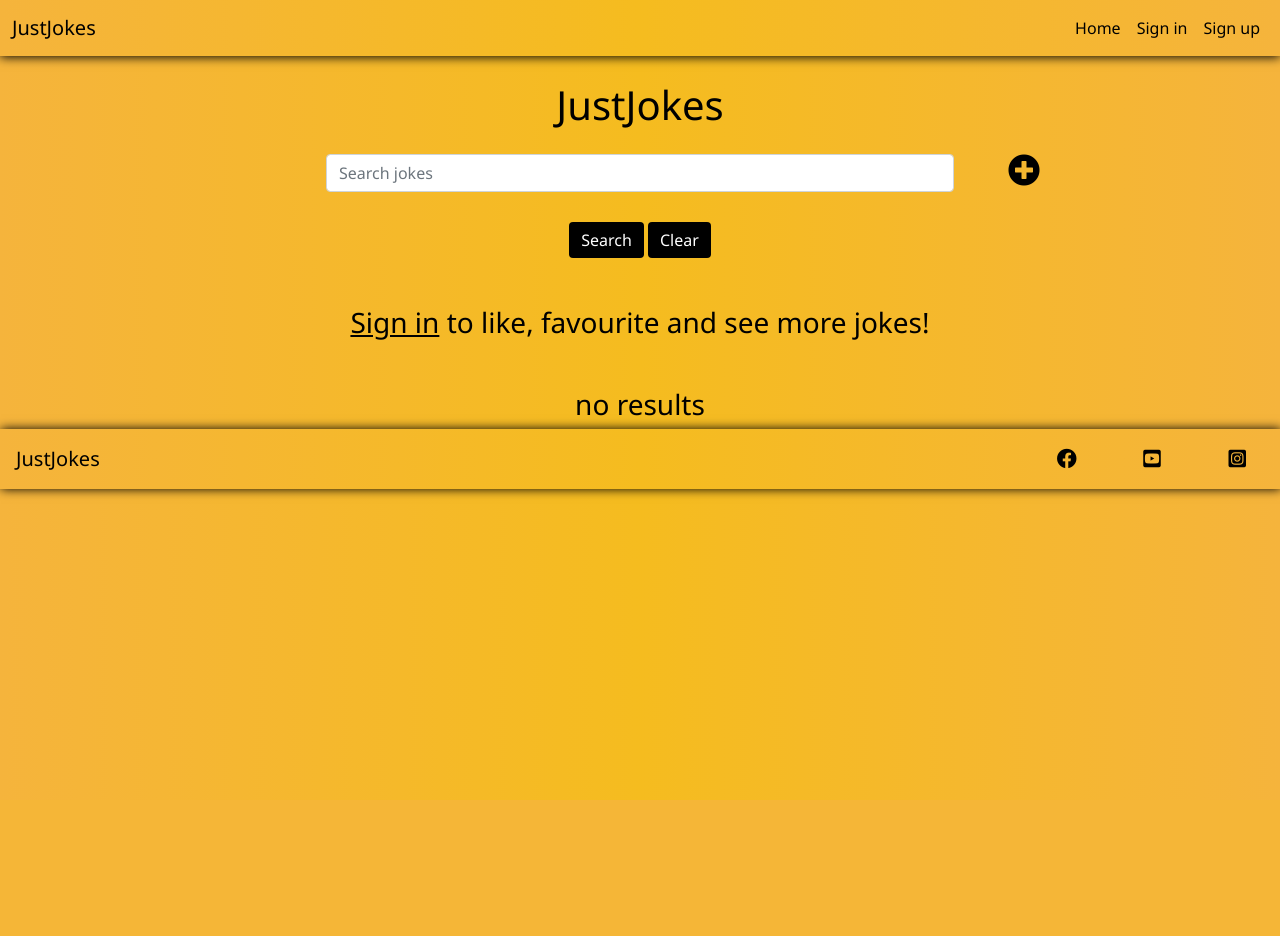
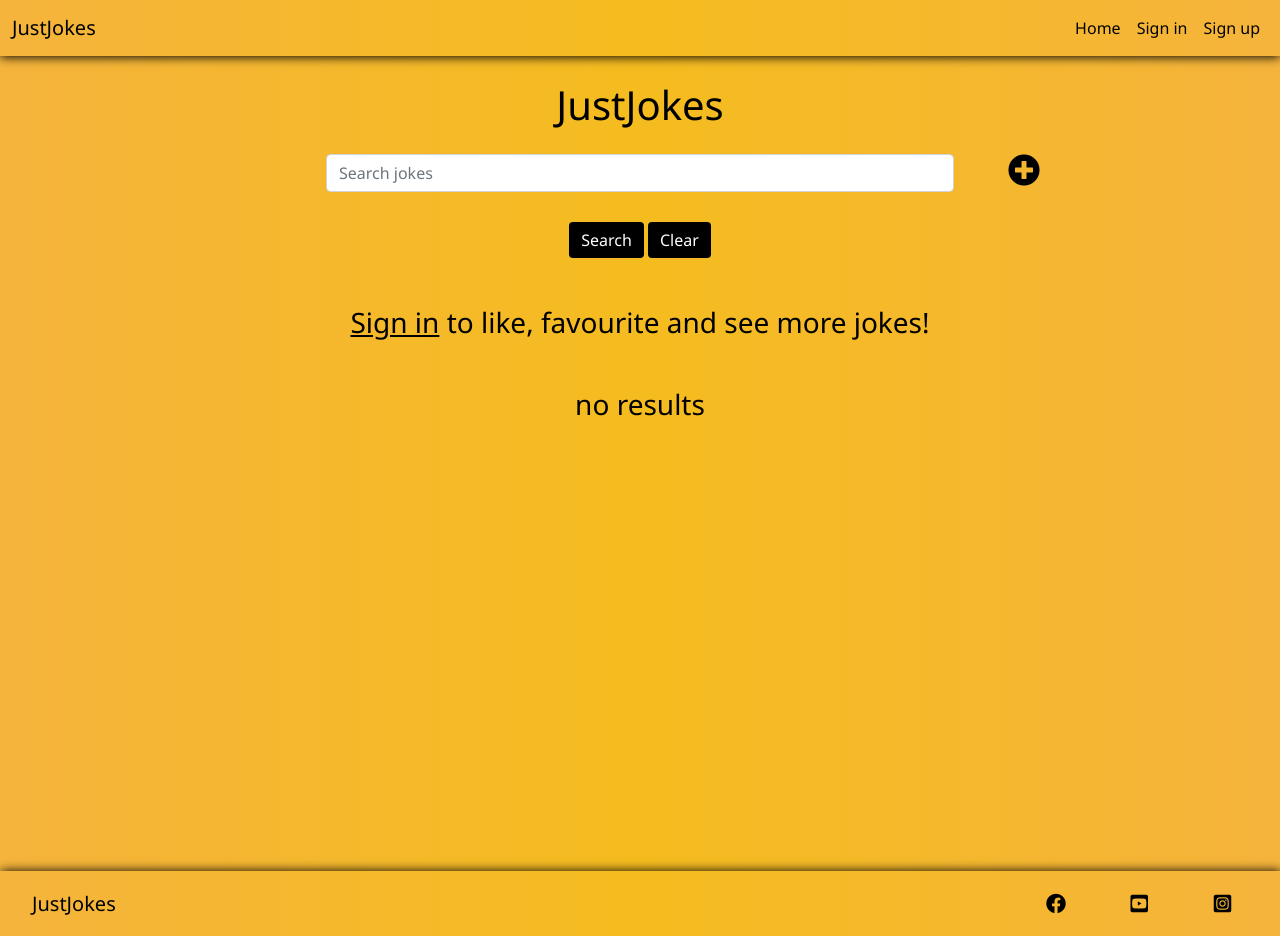
Before and after one commit to DarraghReid/just_jokes, a Flask app: page / in a window 1280 px wide. Before the commit the page ends 800 px from the top, so only its background shows below. Run offline with Flask 2, Linux system fonts and the light colour scheme; data that the repository does not hold is empty; some libraries are stand-ins or nearby versions.

Commit message:
fix floating footer bug

```diff
--- a/static/css/style.css
+++ b/static/css/style.css
@@ -1,9 +1,18 @@
 /*---------------------------------------------------site wide features*/
 
+html {
+    height: 110vh;
+    box-sizing: border-box;
+  }
+
+
 body {
+    position: relative;
     background-image: linear-gradient(to right, rgb(245, 180, 60), rgb(245, 188, 31), rgb(245, 180, 60));
     color: black;
     font-family: 'Noto Sans', sans-serif;
+    min-height: 100%;
+    padding-bottom: 75px;
 }
 
 .btn {
@@ -245,11 +254,18 @@ a {
 
 footer {
     width: 100%;
+    height: 65px;
     background-image: linear-gradient(to right, rgb(245, 180, 60), rgb(245, 188, 31), rgb(245, 180, 60));
     color: black;
     box-shadow: 1px 0 10px;
     display: flex;
     align-items: center;
+    position: absolute;
+    right: 0;
+    bottom: 0;
+    left: 0;
+    padding: 1rem;
+
 }
 
 #social-links {
--- a/templates/base.html
+++ b/templates/base.html
@@ -100,6 +100,5 @@
             <div><a href="https://www.instagram.com/dara.music.official/" target="_blank"><i class="fab fa-instagram-square"></i></a></div>
         </div>
     </footer>
-
 </body>
 </html>
```
Also changed, not shown: README.md.
